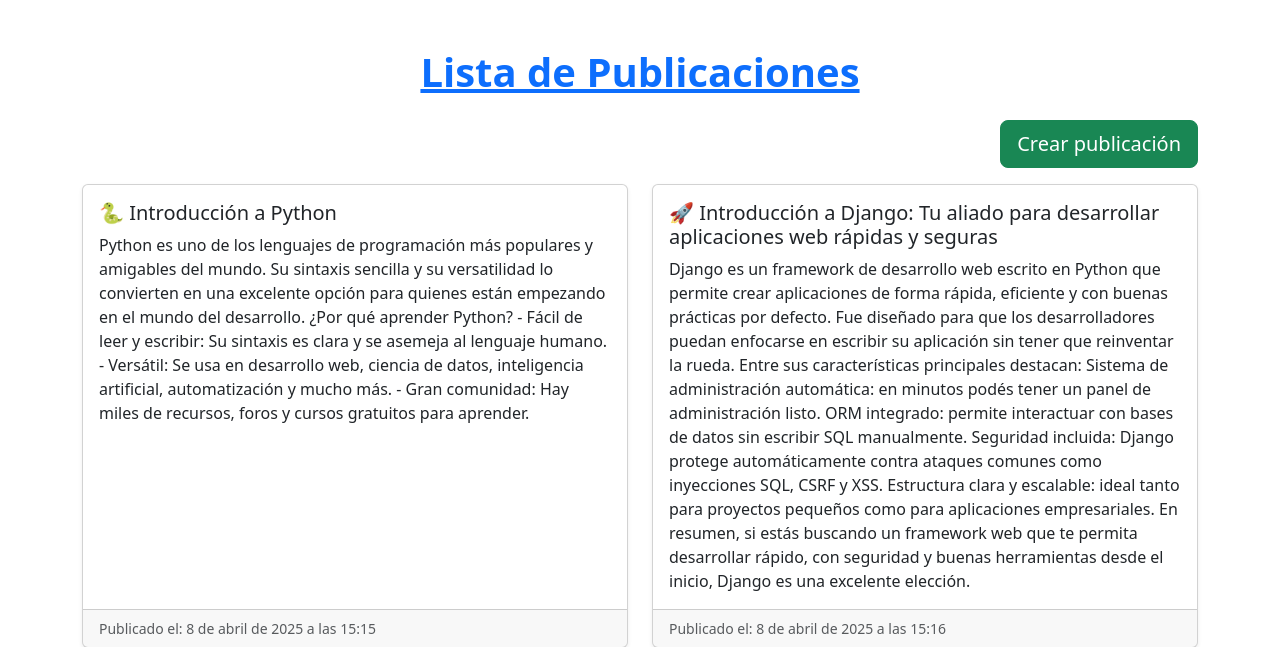
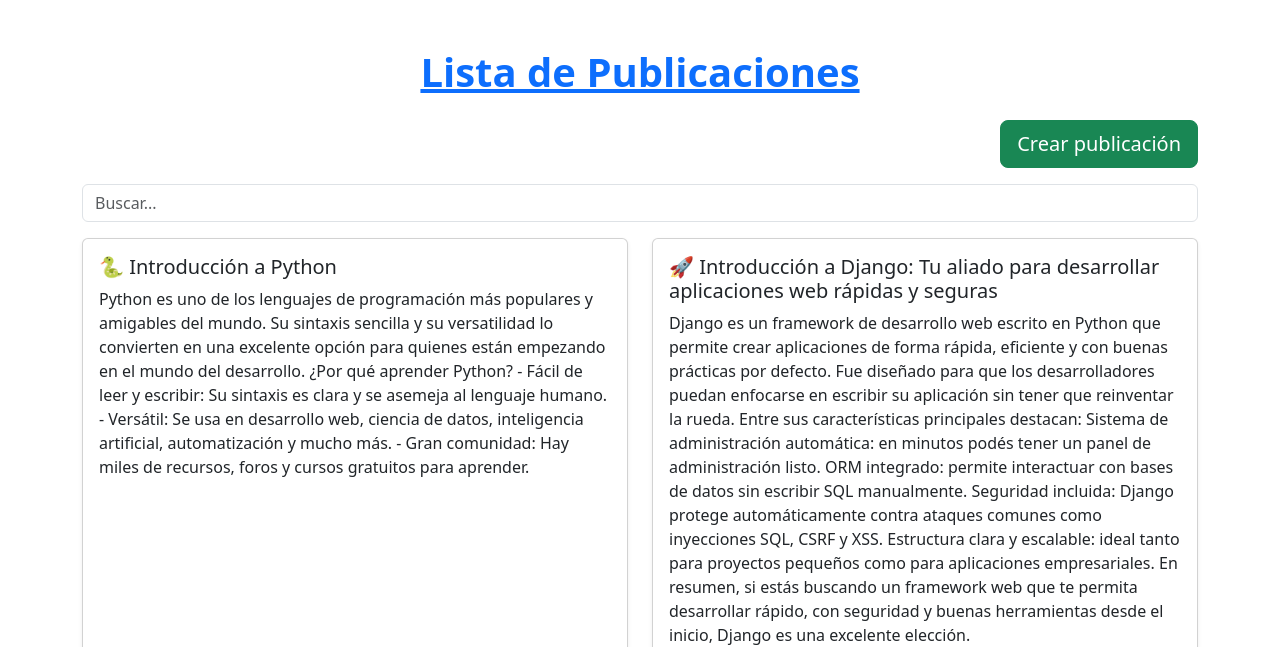
Before and after one commit to CeciliaBPerdomo/BlogDePublicaciones-django, a Django app: page /blog/ in a window 1280 px wide. Shown: the part 56-703 px from the top of the page. Run offline with Django 5.2, Linux system fonts and the light colour scheme; data comes from the database, SQL or seed files in the repository.

Commit message:
Busqueda

```diff
--- a/blog/templates/blog/post_list.html
+++ b/blog/templates/blog/post_list.html
@@ -8,6 +8,12 @@
 <div class="d-flex justify-content-end mb-3">
     <a href="{% url 'blog:post_create' %}" class="btn btn-success btn-lg">Crear publicación</a>
 </div>
+
+<form action="{% url 'blog:post_list' %}" method="get">
+    <input type="text" name="busqueda" placeholder="Buscar..." type="submit"
+    class="form-control mb-3"
+    >
+</form>
 <div class="row row-cols-1 row-cols-md-2 g-4">
     {% for post in posts %}
     <div class="col">
--- a/blog/views.py
+++ b/blog/views.py
@@ -7,7 +7,13 @@ def index(request):
     return render(request, 'blog/index.html')
 
 def post_list(request):
-    post_list = Post.objects.all()
+    # Obtener el valor de la búsqueda desde la URL
+    busqueda = request.GET.get('busqueda', None)
+    if busqueda:
+        post_list = Post.objects.filter(titulo__icontains=busqueda)
+    else:
+        # Obtener todas las publicaciones de la base de datos
+        post_list = Post.objects.all()
     return render(request, 'blog/post_list.html', context={'posts': post_list})
 
 def post_create(request):
```
